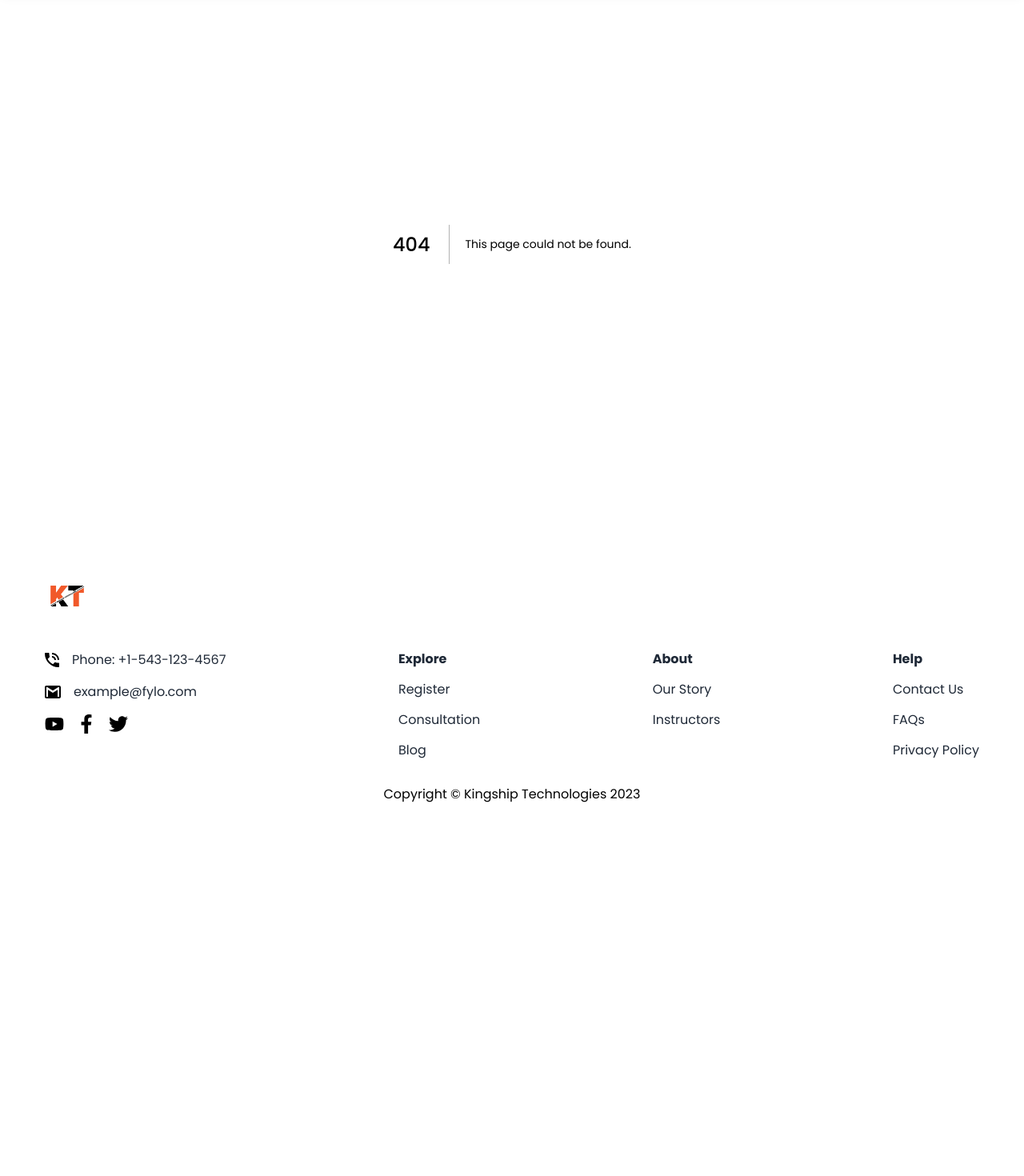
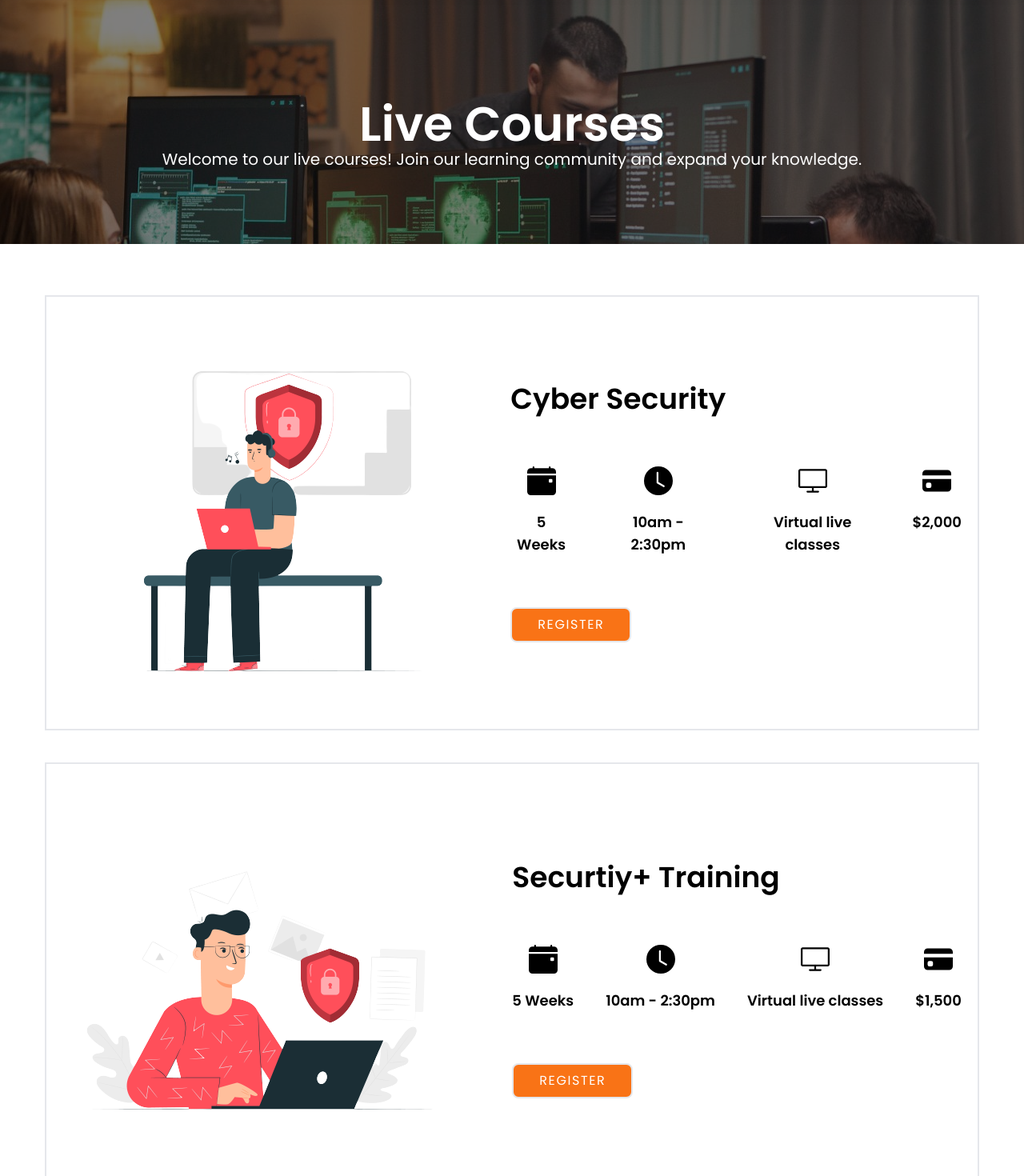
Before and after one commit to pauldevcodes/kingship-tech-v1, a Next.js app: page /live-courses in a window 1280 px wide. Before the commit this address had no page. Shown: the part 95-1565 px from the top of the page at 80% size. Before the commit the page ends 1104 px from the top, so only its background shows below. Built offline with nearby package versions, Linux system fonts and the light colour scheme.

Commit message:
live courses page

```diff
--- /dev/null
+++ b/src/app/live-courses/page.jsx
@@ -0,0 +1,102 @@
+import Image from "next/image";
+import {
+  BsFillCalendarEventFill,
+  BsFillClockFill,
+  BsFillCreditCardFill,
+} from "react-icons/bs";
+import { SlScreenDesktop } from "react-icons/sl";
+import Image_1 from "../../../public/images/security training.png";
+import Image_2 from "../../../public/images/certified cyber.png";
+
+const Courses = () => {
+  return (
+    <div className="w-full">
+      <div className="bg-hero-desktop bg-no-repeat bg-cover min-h-[50vh] flex justify-center items-center flex-col">
+        <div className="absolute bg-black/50 w-full min-h-[50vh] top-0 left-0"></div>
+        <div className="absolute pt-32">
+          <h2 className="text-center text-4xl md:text-6xl font-semibold capitalize  text-white">
+            Live courses
+          </h2>
+
+          <p className="md:text-xl text-lg text-white font-normal text-center">
+            Welcome to our live courses! Join our learning community and expand
+            your knowledge.
+          </p>
+        </div>
+      </div>
+
+      <div className="my-16 md:mx-14 mx-5 grid gap-10">
+        <div className="flex md:flex-row flex-col justify-around items-center border-2 p-5">
+          <div className="basis-1/2">
+            <Image src={Image_1} alt="" />
+          </div>
+          <div className="grid items-start justify-around lg:gap-16 md:gap-10 gap-8">
+            <h2 className="text-4xl font-semibold capitalize text-start">
+              cyber security
+            </h2>
+            <div className="flex flex-col items-start md:gap-10 gap-6 md:flex-row justify-between w-full">
+              <span className="text-black font-semibold text-lg text-center flex  sm:flex-col flex-row gap-5 md:justify-center justify-start items-center z-20">
+                <BsFillCalendarEventFill className="text-4xl" />
+                <span>5 Weeks</span>
+              </span>
+              <span className="text-black font-semibold text-lg text-center flex sm:flex-col flex-row gap-5 justify-center items-center z-20">
+                <BsFillClockFill className="text-4xl" />
+                <span>10am - 2:30pm</span>
+              </span>
+              <span className="text-black font-semibold text-lg text-center flex sm:flex-col flex-row gap-5 justify-center items-center z-20">
+                <SlScreenDesktop className="text-4xl" />
+                <span>Virtual live classes</span>
+              </span>
+              <span className="text-black font-semibold text-lg text-center flex  sm:flex-col flex-row gap-5 justify-center items-center z-20">
+                <BsFillCreditCardFill className="text-4xl" />
+                <span>$2,000</span>
+              </span>
+            </div>
+
+            <div className="flex flex-col justify-center items-start">
+              <button className=" bg-orange-500 hover:bg-transparent border-2  py-2 px-8 rounded-lg uppercase text-white tracking-widest duration-300 ease-in-out hover:font-semibold hover:border-black hover:text-black">
+                register
+              </button>
+            </div>
+          </div>
+        </div>
+        <div className="flex md:flex-row flex-col justify-around items-center border-2 p-5">
+          <div className="basis-1/2">
+            <Image src={Image_2} alt="" />
+          </div>
+          <div className="grid items-center justify-around lg:gap-16 md:gap-10 gap-8">
+            <h2 className="text-4xl font-semibold capitalize text-start">
+              securtiy+ training
+            </h2>
+            <div className="flex flex-col items-start gap-6 md:gap-10 md:flex-row justify-between w-full">
+              <span className="text-black font-semibold text-lg text-center flex  sm:flex-col flex-row gap-5 md:justify-center justify-start items-center z-20">
+                <BsFillCalendarEventFill className="text-4xl" />
+                <span>5 Weeks</span>
+              </span>
+              <span className="text-black font-semibold text-lg text-center flex sm:flex-col flex-row gap-5 justify-center items-center z-20">
+                <BsFillClockFill className="text-4xl" />
+                <span>10am - 2:30pm</span>
+              </span>
+              <span className="text-black font-semibold text-lg text-center flex sm:flex-col flex-row gap-5 justify-center items-center z-20">
+                <SlScreenDesktop className="text-4xl" />
+                <span>Virtual live classes</span>
+              </span>
+              <span className="text-black font-semibold text-lg text-center flex  sm:flex-col flex-row gap-5 justify-center items-center z-20">
+                <BsFillCreditCardFill className="text-4xl" />
+                <span>$1,500</span>
+              </span>
+            </div>
+
+            <div className="flex flex-col justify-center items-start">
+              <button className=" bg-orange-500 hover:bg-transparent border-2  py-2 px-8 rounded-lg uppercase text-white tracking-widest duration-300 ease-in-out hover:font-semibold hover:border-black hover:text-black">
+                register
+              </button>
+            </div>
+          </div>
+        </div>
+      </div>
+    </div>
+  );
+};
+
+export default Courses;
--- a/src/app/mentorship/page.jsx
+++ b/src/app/mentorship/page.jsx
@@ -99,7 +99,7 @@ const Mentorship = () => {
             </span>
             <span className="text-white font-semibold text-lg text-center flex  sm:flex-col flex-row gap-5 justify-center items-center z-20">
               <BsFillCreditCardFill className="text-4xl" />
-              <span>$150,000</span>
+              <span>$500</span>
             </span>
           </div>
 
--- a/src/app/page sections/home/Banner.jsx
+++ b/src/app/page sections/home/Banner.jsx
@@ -44,15 +44,13 @@ export default function Banner() {
                         </p>
                         <div className=" flex flex-col items-center gap-y-5 w-full mb-5 md:flex-row md:justify-center md:gap-x-5">
                             <Link
-                                href='/'
-                                // to="mentorship"
+                                href='/mentorship'
                                 className=" bg-black px-4 py-2 rounded text-center text-white border-2 border-black w-40 md:text-xl hover:opacity-90"
                             >
                                 Mentorship
                             </Link>
                             <Link
-                                href='/'
-                                // to="register"
+                                href='/live-courses'
                                 className=' text-white bg-orange-500 border-2 border-orange-500 rounded px-4 py-2 text-center w-40 md:text-xl hover:opacity-90'
                             >
                                 Live courses
```
